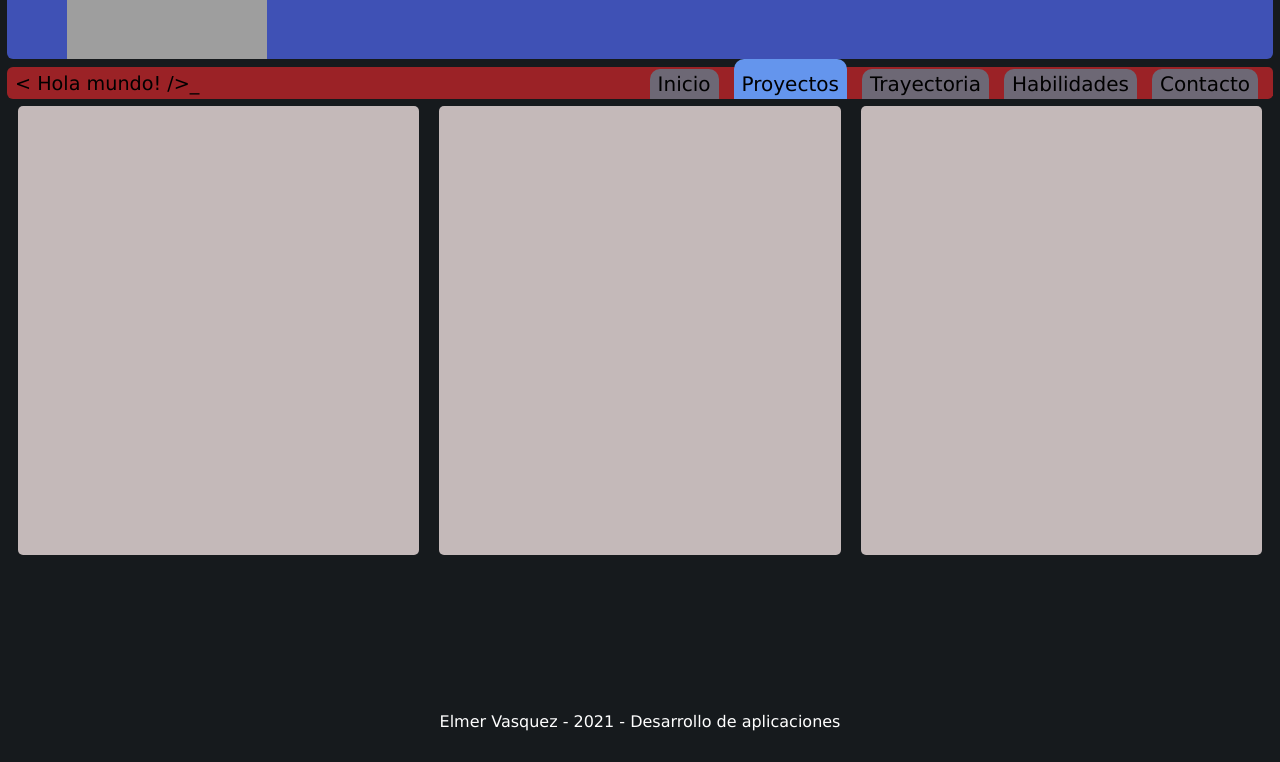
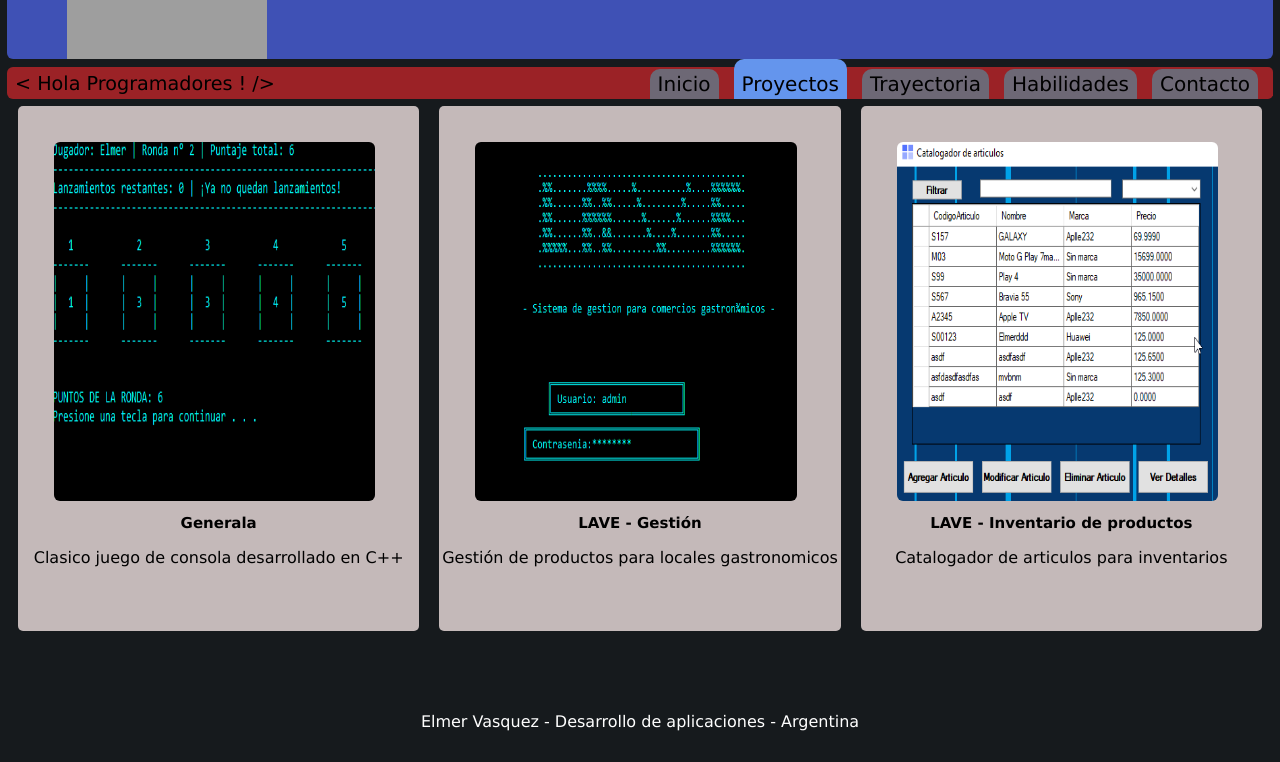
Before and after one commit to Elmer-Vasquez/Portfolio-Web, a plain HTML site: page Secciones/Proyectos.html in a window 1280 px wide. Shown: the part 148-910 px from the top of the page. Drawn offline with Linux system fonts and the light colour scheme; grey boxes are pictures that could not be loaded; a web font is replaced by a local one.

Commit message:
Ajustes de texto final

```diff
--- a/Secciones/Proyectos.html
+++ b/Secciones/Proyectos.html
@@ -11,7 +11,7 @@
     <script src="../js/funciones.js"></script>
     <title>Elmer Vasquez</title>
 </head>
-<body>
+<body onload="cambiarSubtituloHello();">
 <header>
     <img src="../images/elmerCirculo.png" id="imagenPrincipal" alt="elmer">
     <a href="../index.html" id="leyendaBienvenido">
@@ -31,21 +31,24 @@
     </nav>
 </section>
 <section class="seccionPrincipal">
-    <div class="cuerpoSeccionContacto">
-
-        </a>
+    <div class="cuerpoSeccionProyectos">
+        <img src="../images/Generala.png" alt="Generala" class="imagenesProyecto">
+     <h1><strong>Generala</strong></h1>
+     <p>Clasico juego de consola desarrollado en C++</p>
     </div>
-    <div class="cuerpoSeccionContacto">
-
-        </a>
+    <div class="cuerpoSeccionProyectos">
+        <img src="../images/LAVE-Gestion.png" alt="Gestion" class="imagenesProyecto">
+    <h1><strong>LAVE - Gestión</strong></h1>
+    <p>Gestión de productos para locales gastronomicos</p>
     </div>
-    <div class="cuerpoSeccionContacto">
-
-        </a>
+    <div class="cuerpoSeccionProyectos">
+        <img src="../images/Catalogador de articulos.png" alt="Catalogador" class="imagenesProyecto">
+    <h1><strong>LAVE - Inventario de productos</strong></h1>
+    <p>Catalogador de articulos para inventarios</p>
     </div>
 </section>
 <footer>
-<p>Elmer Vasquez - 2021 - Desarrollo de aplicaciones</p>
+<p>Elmer Vasquez - Desarrollo de aplicaciones - Argentina</p>
 </footer>
 </body>
 </html>
--- a/css/estilos.css
+++ b/css/estilos.css
@@ -280,3 +280,43 @@ align-content: center;
     height: 50%;
     margin: 100px;
 }
+
+.cuerpoSeccionProyectos{
+    display: block;
+    background: rgb(196, 185, 185);
+    width: 535px;
+    height: 449px;
+    margin-right: 10px;
+    margin-left: 10px;
+    margin-bottom: 1px;
+    border-top-right-radius: 5px;
+    border-top-left-radius: 5px;
+    border-bottom-right-radius: 5px;
+    border-bottom-left-radius: 5px;
+    padding-bottom: 6%;
+    align-content: center;
+    }
+
+.cuerpoSeccionProyectos h1{
+    font-size: 15px;
+    display: flex;
+    justify-content: center;
+}
+
+.cuerpoSeccionProyectos p{
+display: flex;
+text-align: center;
+justify-content: center;
+}
+
+.imagenesProyecto{
+    width: 80%;
+    height: 80%;
+    margin:9%;
+    margin-bottom: 10px;
+    border-top-right-radius: 6px;
+    border-top-left-radius: 6px;
+    border-bottom-right-radius: 6px;
+    border-bottom-left-radius: 6px;
+    display: flex;
+}
```
Also changed, not shown: Secciones/Contacto.html (+2 -2 lines), Secciones/Habilidades.html (+2 -2 lines), Secciones/Trayectoria.html (+2 -2 lines), images/Catalogador de articulos.png (added), images/Generala.png (added), images/LAVE-Gestion.png (added).
